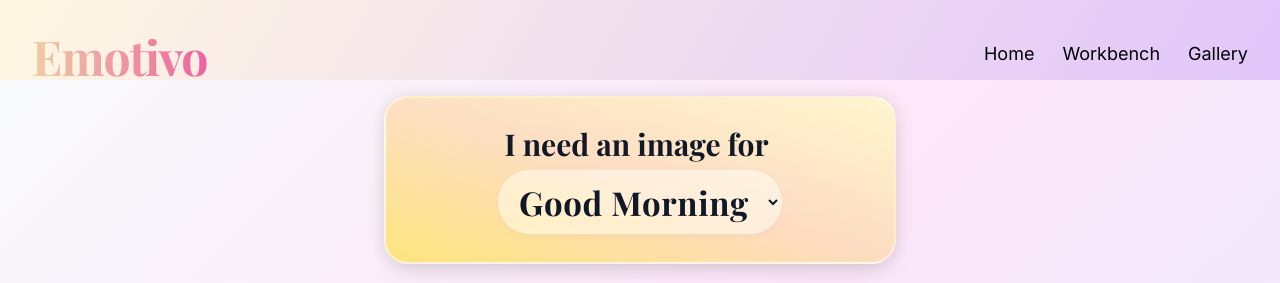
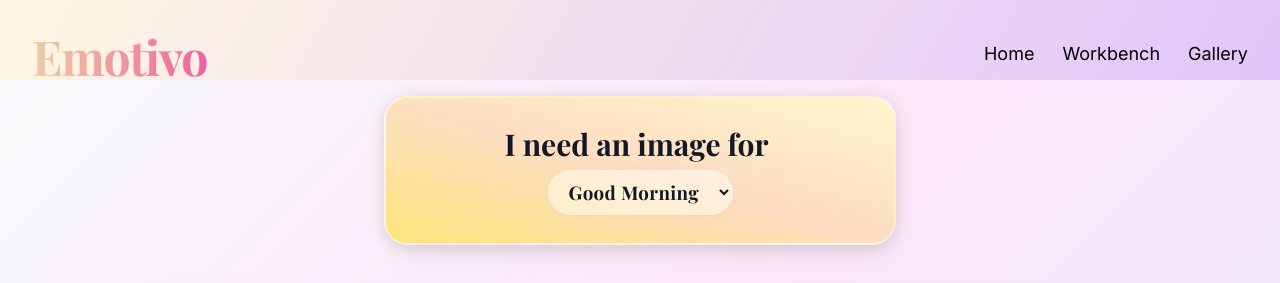
Before and after one commit to AlexandrosChrtn/EmotivAI, a React (Vite) app: page /workbench in a window 1280 px wide. Shown: the top 283 px of the page. Built offline with nearby package versions, Linux system fonts and the light colour scheme; grey boxes are pictures that could not be loaded.

Commit message:
Reduce dropdown menu font size
Reduce the font size of the dropdown menu in the workbench by 8 points.

```diff
--- a/src/components/Workbench.tsx
+++ b/src/components/Workbench.tsx
@@ -70,7 +70,7 @@ export const Workbench: React.FC = () => {
             <select
               className={`
                 font-playfair
-                px-4 py-2 rounded-full border-2 border-white/50 text-lg font-bold
+                px-4 py-2 rounded-full border-2 border-white/50 font-bold
                 transition focus:ring-2 focus:ring-primary/60 focus:outline-none
                 bg-white/80 shadow-sm
                 hover:bg-white
@@ -85,7 +85,7 @@ export const Workbench: React.FC = () => {
               aria-label="Select a label"
               style={{
                 fontFamily: "'Playfair Display', serif",
-                fontSize: "1.1em",
+                fontSize: "0.625em", // 10px if 16px parent, 8pt smaller than ~18px/1.1em original
                 fontWeight: 700,
                 borderRadius: "2em",
                 border: "1.5px solid rgba(250,250,250,.26)",
@@ -98,7 +98,15 @@ export const Workbench: React.FC = () => {
               }}
             >
               {aiLabels.map(lbl => (
-                <option key={lbl.value} value={lbl.value} className="font-semibold font-playfair">
+                <option
+                  key={lbl.value}
+                  value={lbl.value}
+                  className="font-semibold font-playfair"
+                  style={{
+                    fontFamily: "'Playfair Display', serif",
+                    fontSize: "0.625em", // match dropdown trigger
+                  }}
+                >
                   {lbl.text}
                 </option>
               ))}
```
